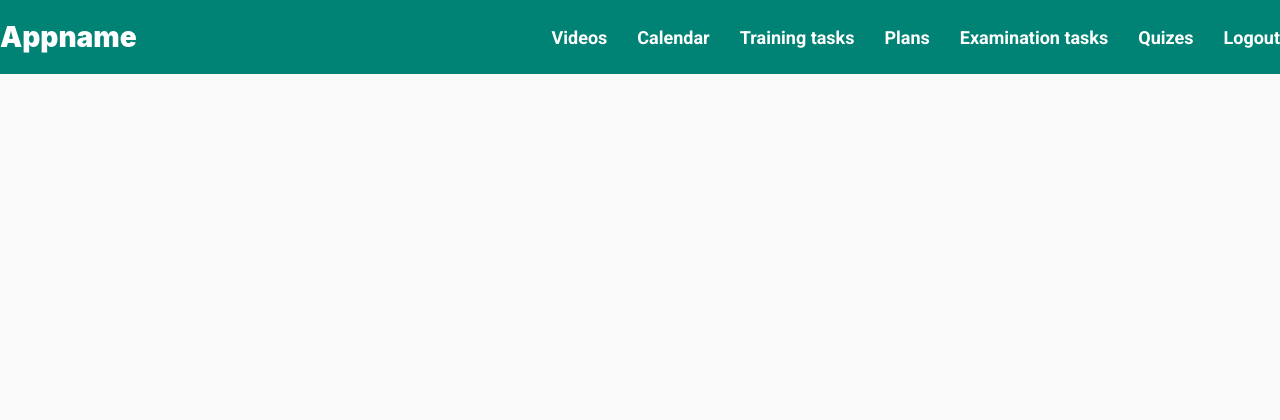
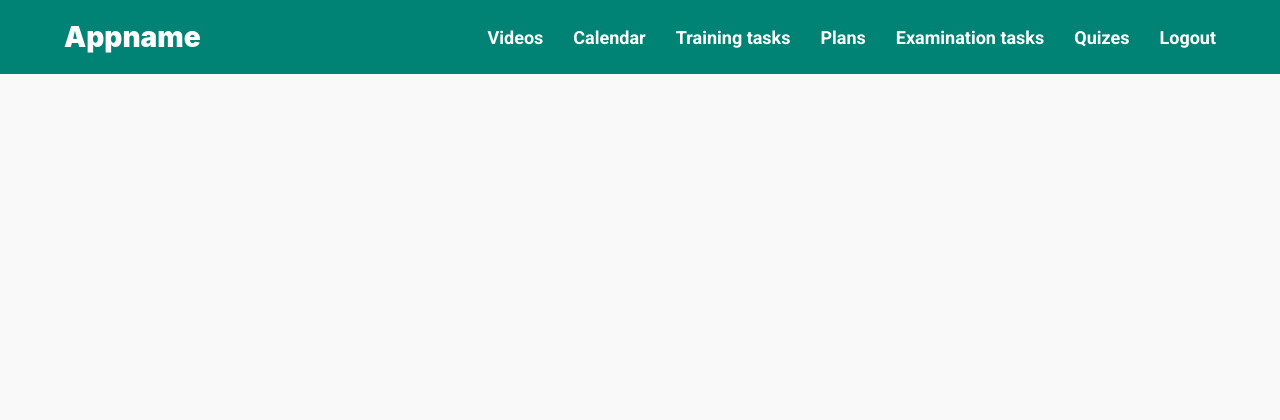
Before and after one commit to DorianWlodarczykZapas/TutorApp, a Django app: page /users/ in a window 1280 px wide. Shown: the top 420 px of the page. Run offline with Django 4.2, Linux system fonts and the light colour scheme; the visitor is signed in with stand-in values (Sample User, id 1); some libraries are stand-ins or nearby versions.

Commit message:
Style: Changed text positions in navbar

```diff
--- a/TutorApp/static/assets/css/navbar.css
+++ b/TutorApp/static/assets/css/navbar.css
@@ -7,6 +7,7 @@
     display: flex;
     align-items: center;
     justify-content: space-between;
+    padding: 0 5vw;
 }
 
 .logo {
```
